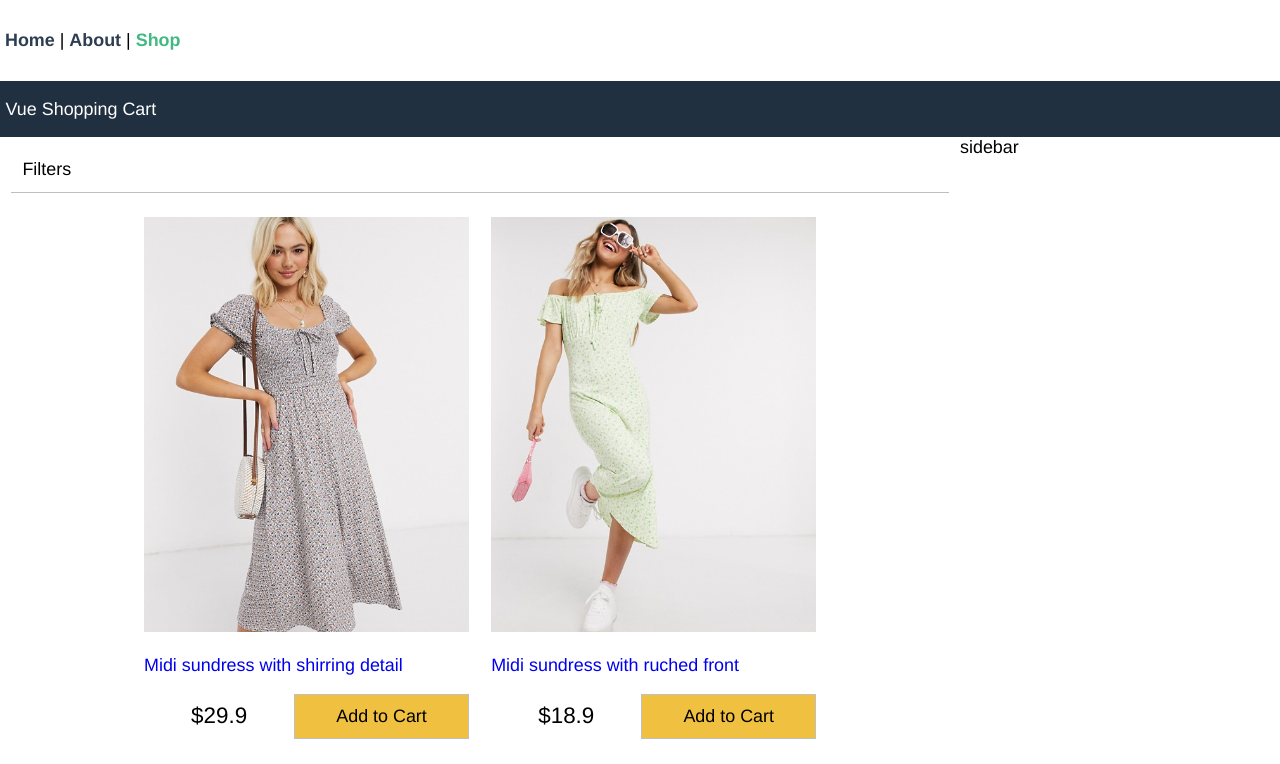
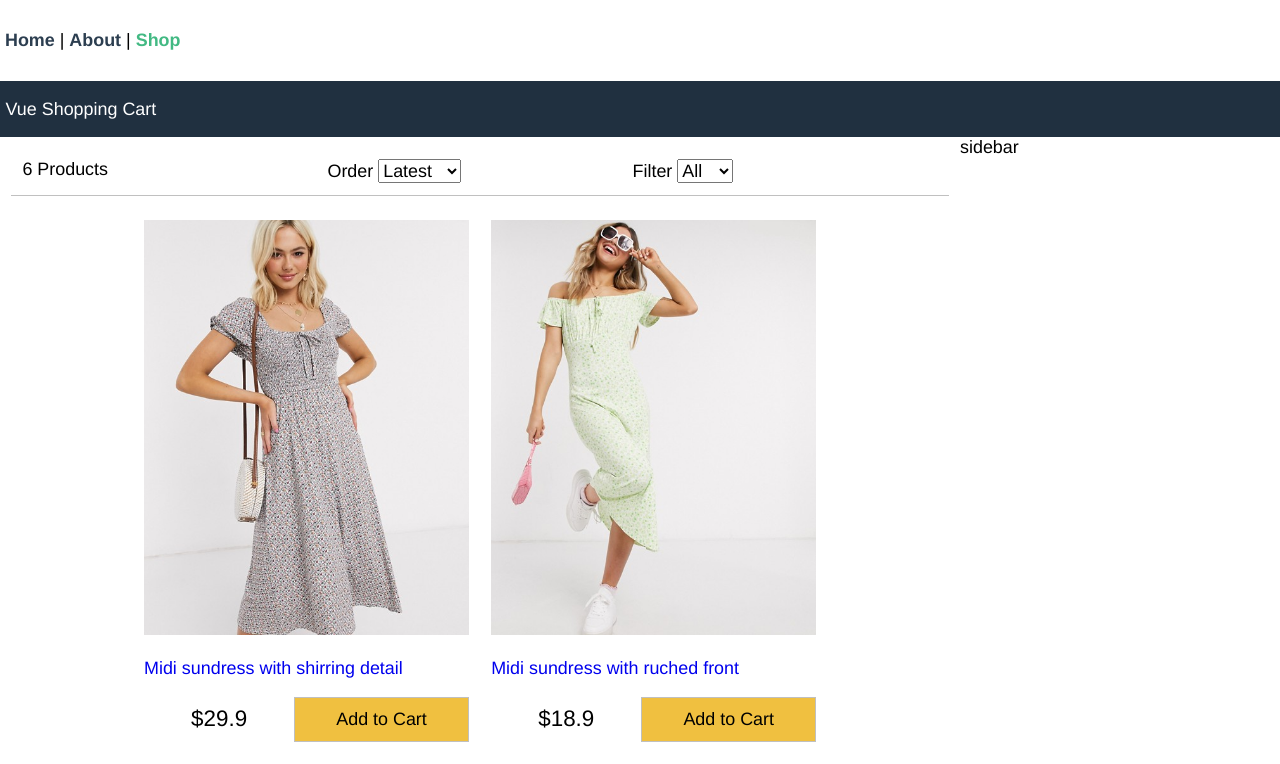
Before and after one commit to Lodny/vue-shopping-1, a Vue app: page /shop in a window 1280 px wide. Shown: the top 764 px of the page. Built offline with nearby package versions, Linux system fonts and the light colour scheme.

Commit message:
add filter

```diff
--- a/src/components/Filters.vue
+++ b/src/components/Filters.vue
@@ -1,8 +1,49 @@
 <template>
   <div class="filter">
-    Filters
+    <div>{{ productsCount }} Products</div>
+    <div>
+      Order
+      <select @change="changeOrder">
+        <option v-for="order in orders" :key="order">{{ order }} </option>
+      </select>
+    </div>
+    <div>
+      Filter
+      <select @change="changeSize">
+        <option v-for="size in sizes" :key="size" :value="size">{{ size }} </option>
+      </select>
+    </div>
   </div>
 </template>
+
+<script>
+export default {
+  props: {
+    productsCount: {
+      type: Number,
+      require: true,
+    },
+  },
+  data() {
+    return {
+      orders: ["Latest", "Lowest", "Highest"],
+      sizes: ["All", "XS", "S", "M", "L", "XL", "XXL"],
+    };
+  },
+  methods: {
+    changeOrder(e) {
+      console.log("Filter ; methods : changeOrder() : ", e);
+      console.log("Filter ; methods : changeOrder() : ", e.target.value);
+      this.$emit("changeOrder", e.target.value);
+    },
+    changeSize(e) {
+      console.log("Filter ; methods : changeSize() : ", e);
+      console.log("Filter ; methods : changeSize() : ", e.target.value);
+      this.$emit("changeSize", e.target.value);
+    },
+  },
+};
+</script>
 
 <style scoped>
 .filter {
--- a/src/views/Shop.vue
+++ b/src/views/Shop.vue
@@ -6,8 +6,8 @@
     <main>
       <div class="content">
         <div class="main">
-          <Filters />
-          <Products :products="products" />
+          <Filters :productsCount="productsCount" @changeOrder="changeOrder" @changeSize="changeSize" />
+          <Products :products="filtered" />
         </div>
         <div class="sidebar">
           sidebar
@@ -27,11 +27,28 @@ export default {
   data() {
     return {
       products: data.products,
+      filtered: data.products,
+      order: "Latest",
+      size: "All",
     };
   },
   components: {
     Filters,
     Products,
+  },
+  computed: {
+    productsCount() {
+      return this.filtered.length;
+    },
+  },
+  methods: {
+    changeOrder(order) {
+      console.log("Shop : methods : changeOrder() : ", order);
+    },
+    changeSize(size) {
+      console.log("Shop : methods : changeSize() : ", size);
+      this.filtered = this.products.filter((product) => size === "All" || product.availableSizes.includes(size));
+    },
   },
 };
 </script>
```
